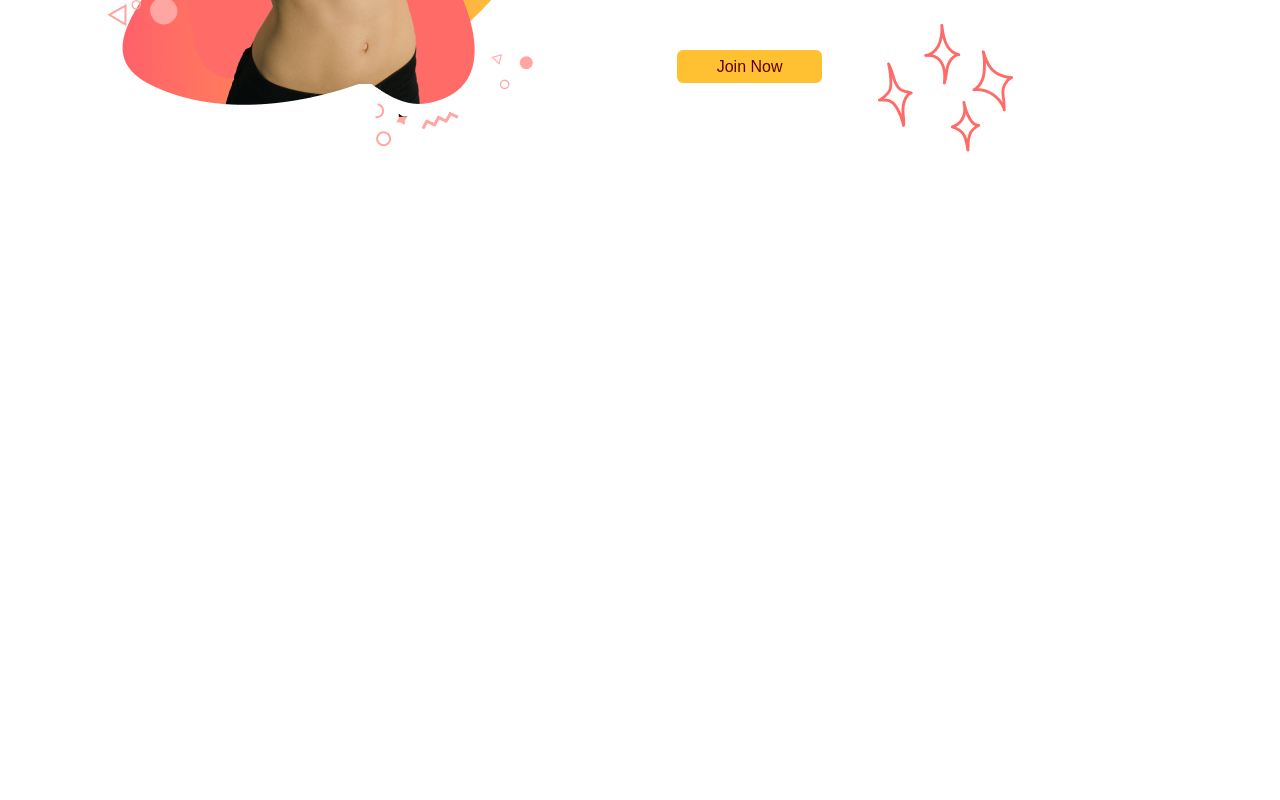
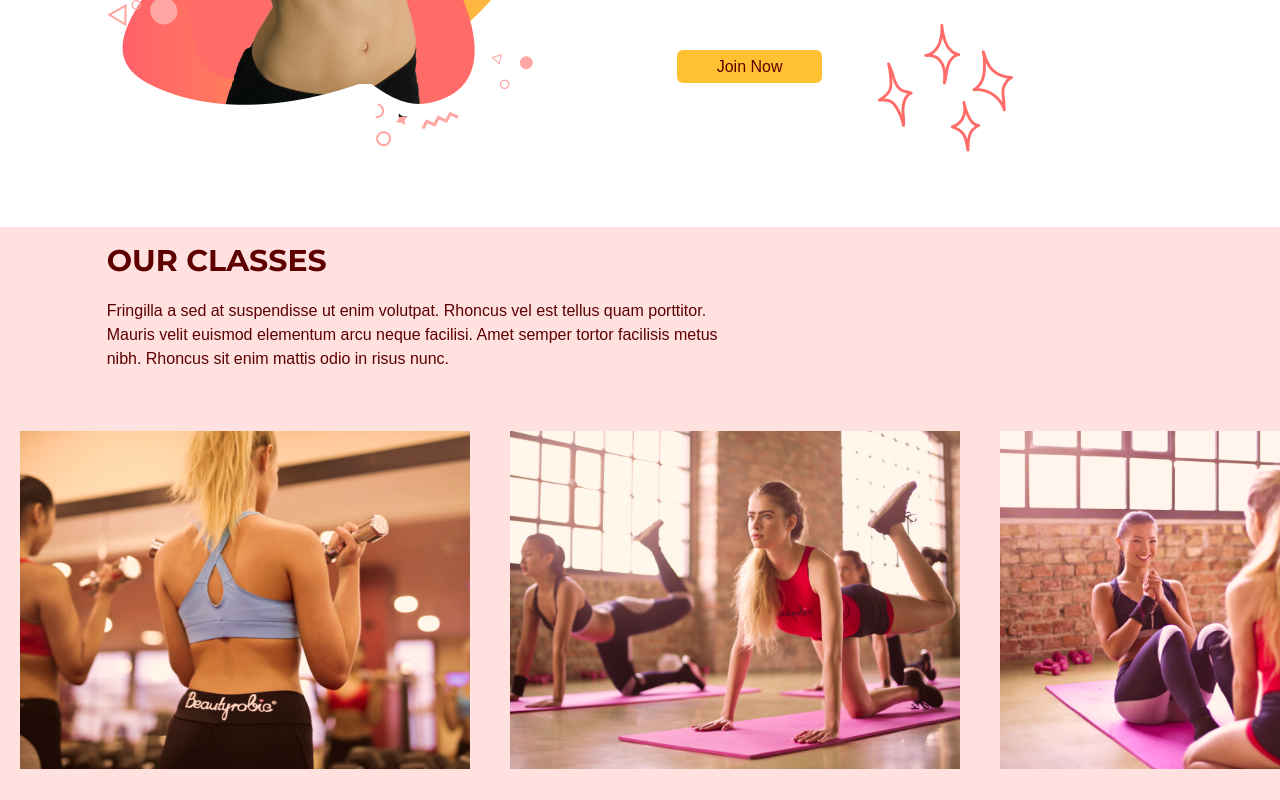
Before and after one commit to kawsar007/Fitness-Application, a React (Vite) app: page / in a window 1280 px wide. Shown: the part 1902-2702 px from the top of the page. Before the commit the page ends 2129 px from the top, so only its background shows below. Built offline with nearby package versions, Linux system fonts and the light colour scheme.

Commit message:
Create our classes page.

```diff
--- a/src/App.tsx
+++ b/src/App.tsx
@@ -3,6 +3,7 @@
 import Benefits from './scenes/benefits';
 import Home from './scenes/home';
 import Navbar from './scenes/navbar'
+import OurClasses from './scenes/ourClasses';
 import { SelectedPage } from './shared/types';
 
 function App() {
@@ -26,6 +27,7 @@
       <Navbar isTopOfPage={isTopOfPage} selectedPage={selectedPage} setSelectedPage={setSelectedPage} />
       <Home setSelectedPage={setSelectedPage}/>
       <Benefits setSelectedPage={setSelectedPage} />
+      <OurClasses setSelectedPage={setSelectedPage} />
     </div>
   )
 }
--- /dev/null
+++ b/src/scenes/ourClasses/Class.tsx
@@ -0,0 +1,26 @@
+
+type Props = {
+    name: string;
+    description?: string;
+    image: string;
+}
+
+const Class = ({ name, description, image }: Props) => {
+
+    const overlayStyles = `p-5 absolute z-30 flex
+    h-[380px] w-[450px] flex-col items-center justify-center
+    whitespace-normal bg-primary-500 text-center text-white
+    opacity-0 transition duration-500 hover:opacity-90`;
+
+    return(
+        <li className="relative mx-5 inline-block h-[380px] w-[450px]">
+            <div className={overlayStyles}>
+                <p className="text-2xl">{name}</p>
+                <p className="mt-5">{description}</p>
+            </div>
+            <img alt={`${image}`} src={image} />
+        </li>
+    )
+}
+
+export default Class;
--- /dev/null
+++ b/src/scenes/ourClasses/index.tsx
@@ -0,0 +1,95 @@
+import { ClassType, SelectedPage } from "@/shared/types";
+import image1 from "@/assets/image1.png";
+import image2 from "@/assets/image2.png";
+import image3 from "@/assets/image3.png";
+import image4 from "@/assets/image4.png";
+import image5 from "@/assets/image5.png";
+import image6 from "@/assets/image6.png";
+import { motion } from "framer-motion";
+import HText from "@/shared/HText";
+import Class from "./class";
+
+const classes: Array<ClassType> = [
+    {
+        name: "Weight Training Classes",
+        description:
+            "Lorem ipsum dolor sit amet, consectetur adipiscing elit, sed do eiusmod tempor incididunt ut labore et dolore magna aliqua. Ut enim ad minim veniam, quis nostrud exercitation ullamco laboris nisi ut aliquip ex ea commodo consequat.",
+        image: image1,
+    },
+    {
+        name: "Yoga Classes",
+        image: image2,
+    },
+    {
+        name: "Ab Core Classes",
+        description:
+            "Lorem ipsum dolor sit amet, consectetur adipiscing elit, sed do eiusmod tempor incididunt ut labore et dolore magna aliqua. Ut enim ad minim veniam, quis nostrud exercitation ullamco laboris nisi ut aliquip ex ea commodo consequat.",
+        image: image3,
+    },
+    {
+        name: "Adventure Classes",
+        description:
+            "Lorem ipsum dolor sit amet, consectetur adipiscing elit, sed do eiusmod tempor incididunt ut labore et dolore magna aliqua. Ut enim ad minim veniam, quis nostrud exercitation ullamco laboris nisi ut aliquip ex ea commodo consequat.",
+        image: image4,
+    },
+    {
+        name: "Fitness Classes",
+        image: image5,
+    },
+    {
+        name: "Training Classes",
+        description:
+            "Lorem ipsum dolor sit amet, consectetur adipiscing elit, sed do eiusmod tempor incididunt ut labore et dolore magna aliqua. Ut enim ad minim veniam, quis nostrud exercitation ullamco laboris nisi ut aliquip ex ea commodo consequat.",
+        image: image6,
+    },
+];
+
+type Props = {
+    setSelectedPage: (value: SelectedPage) => void;
+}
+
+const OurClasses = ({ setSelectedPage }: Props) => {
+    return (
+        <section id="ourclasses" className="w-full bg-primary-100 py-4">
+            <motion.div
+                onViewportEnter={() => setSelectedPage(SelectedPage.OurClasses)}
+            >
+                <motion.div
+                    className="mx-auto w-5/6"
+                    initial="hidden"
+                    whileInView="visible"
+                    viewport={{ once: true, amount: 0.5 }}
+                    transition={{ duration: 0.5 }}
+                    variants={{
+                        hidden: { opacity: 0, x: -50 },
+                        visible: { opacity: 1, x: 0 },
+                    }}
+                >
+                    <div className="md:w-3/5">
+                        <HText>OUR CLASSES</HText>
+                        <p className="py-5">
+                            Fringilla a sed at suspendisse ut enim volutpat. Rhoncus vel est
+                            tellus quam porttitor. Mauris velit euismod elementum arcu neque
+                            facilisi. Amet semper tortor facilisis metus nibh. Rhoncus sit
+                            enim mattis odio in risus nunc.
+                        </p>
+                    </div>
+                </motion.div>
+                <div className="mt-10 h-[353px] w-full overflow-x-auto overflow-y-hidden">
+                    <ul className="w-[2800px] whitespace-nowrap">
+                        {classes.map((item: ClassType, index) => (
+                            <Class
+                               key={`${item.name}-${index}`}
+                               name={item.name}
+                               description={item.description}
+                               image={item.image}
+                            />
+                        ))}
+                    </ul>
+                </div>
+            </motion.div>
+        </section>
+    )
+}
+
+export default OurClasses;
--- a/src/shared/types.ts
+++ b/src/shared/types.ts
@@ -10,3 +10,9 @@
     title: string;
     description: string;
 }
+
+export interface ClassType {
+    name: string;
+    description?: string;
+    image: string;
+}
```
